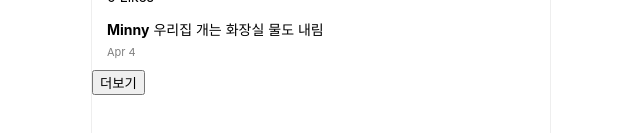
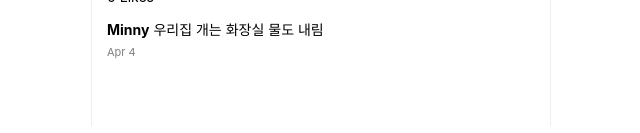
Before and after one commit to glenn-a810/CodingApple, a Vue app in the folder vuestagram/: page / in a window 1280 px wide. Shown: the part 1840-1973 px from the top of the page, without its empty margins (319-959 px from the left). Built offline with nearby package versions, Linux system fonts and the light colour scheme; a small style sheet from the web is missing.

Commit message:
computed는 컴포넌트 로드 시 값을 저장했다가 불러옴. return필요. methods는 호출 할 때 마다 실행된다는 차이가 있음.

```diff
--- a/vuestagram/src/App.vue
+++ b/vuestagram/src/App.vue
@@ -20,7 +20,7 @@
     @write="writeData = $event"
   />
 
-  <button v-if="step === 0" @click="more">더보기</button>
+  <!--  <button v-if="step === 0" @click="more">더보기</button>-->
 
   <div class="footer">
     <ul class="footer-button-plus">
@@ -40,6 +40,7 @@
 import Container from "@/components/Container";
 import postData from "@/assets/instaData";
 import axios from "axios";
+import { mapMutations, mapState } from "vuex";
 
 export default {
   name: "App",
@@ -61,10 +62,11 @@ export default {
   components: {
     Container,
   },
+  computed: {
+    ...mapState(["likes"]),
+  },
   methods: {
-    log() {
-      console.log(this.selectedFilter);
-    },
+    ...mapMutations(["liked", "setMore"]),
     more() {
       axios
         .get(`https://codingapple1.github.io/vue/more${this.moreCount}.json`)
```
